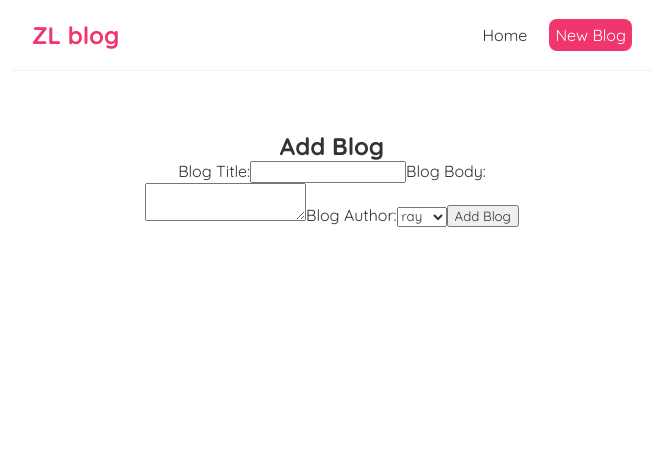
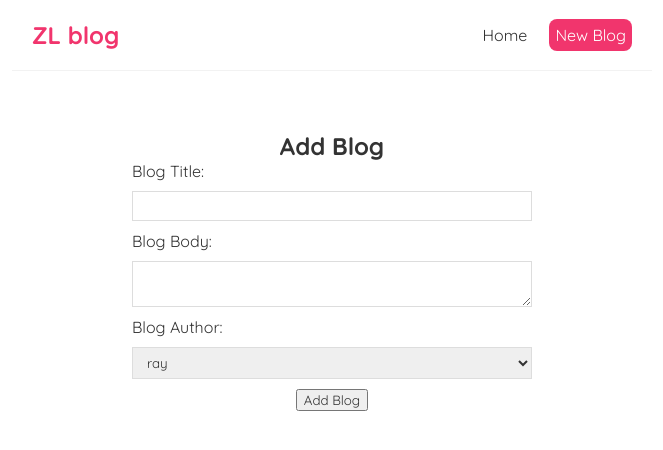
Before and after one commit to zlrkw11/zl-space, a React (Vite) app: page /create in a window 1280 px wide. Shown: the top 450 px of the page, without its empty margins (308-971 px from the left). Built offline with nearby package versions, Linux system fonts and the light colour scheme.

Commit message:
element css

```diff
--- a/src/index.css
+++ b/src/index.css
@@ -85,3 +85,19 @@
   margin: 0 auto;
   text-align: center;
 }
+
+.create label {
+  text-align: left;
+  display: block;
+}
+
+.create input,
+textarea,
+select {
+  width: 100%;
+  padding: 6px 10px;
+  margin: 10px 0;
+  border: 1px solid #ddd;
+  box-sizing: border-box;
+  display: block;
+}
```
